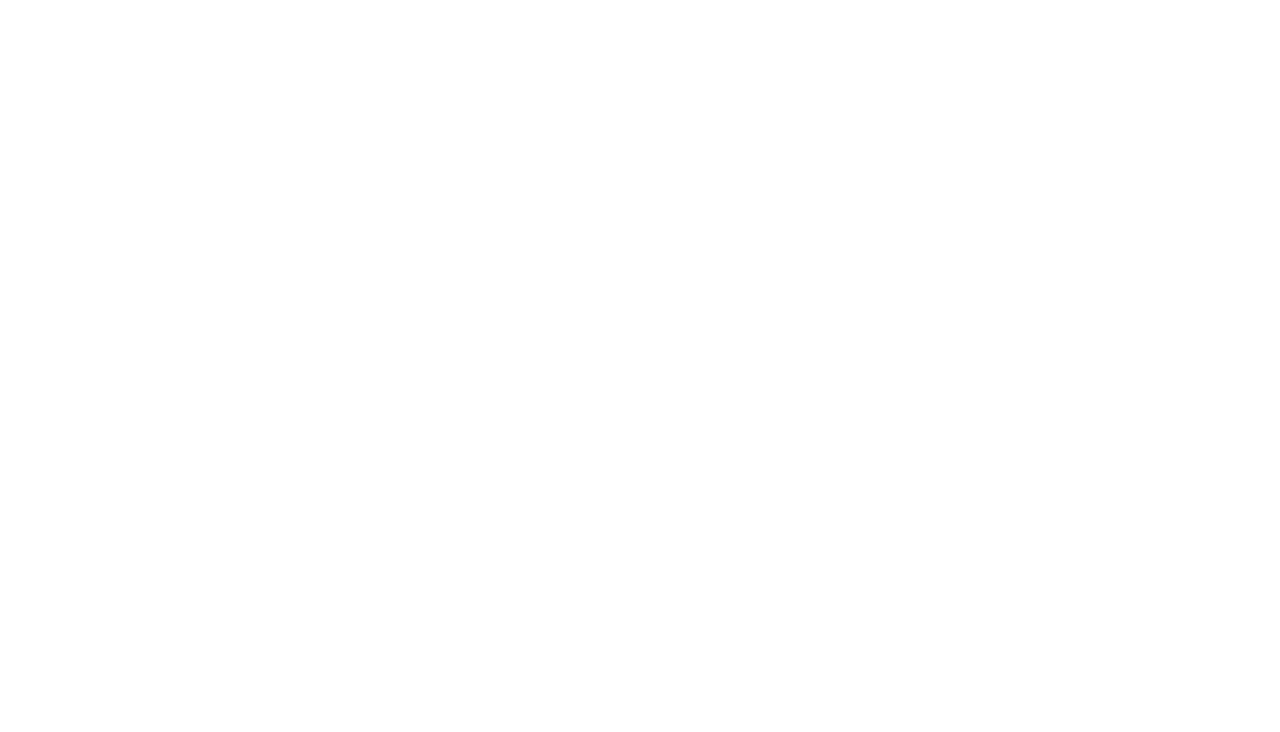
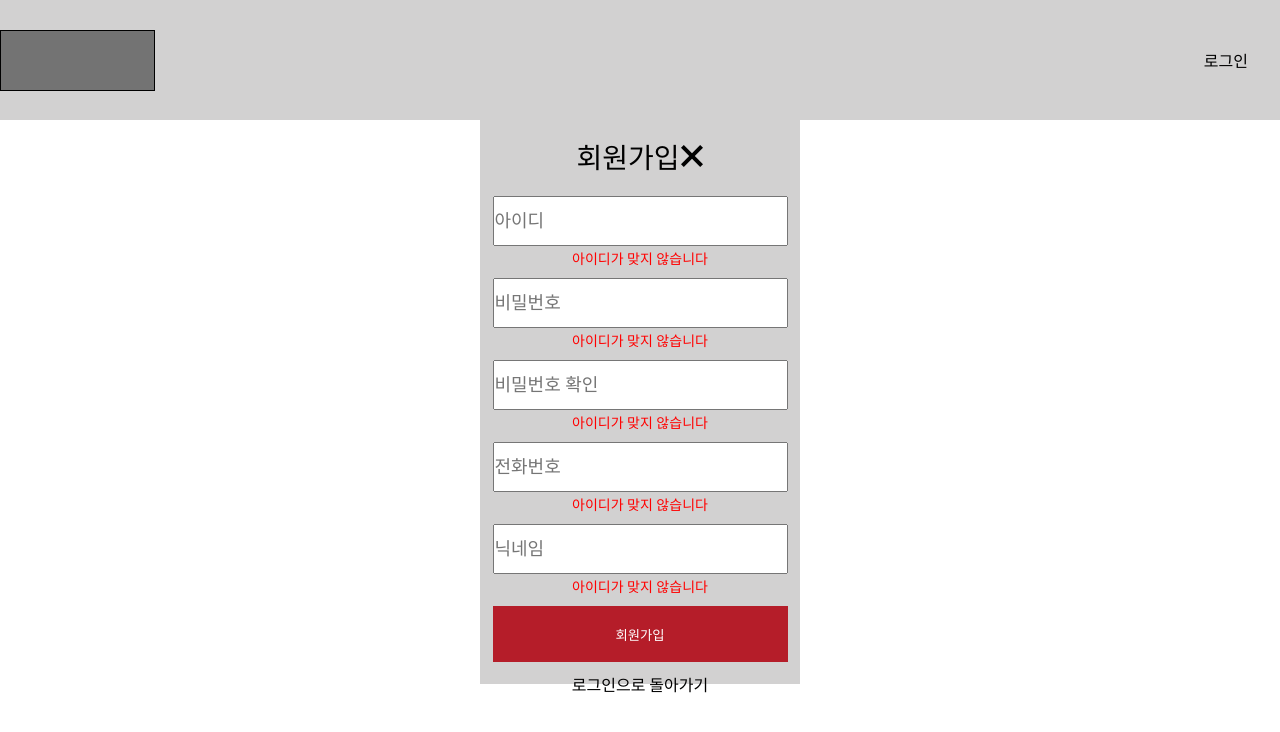
Before and after one commit to codestates/nBread, a React (Create React App) app in the folder client/: page /signUp in a window 1280 px wide. Shown: the top 732 px of the page. Built offline with nearby package versions, Linux system fonts and the light colour scheme.

Commit message:
Feature/26-page 폴더구조 작성

```diff
--- a/client/src/App.js
+++ b/client/src/App.js
@@ -1,6 +1,7 @@
 import React from 'react'
 import { BrowserRouter, Route, Switch, Link } from "react-router-dom";
 import './App.css';
+import SignUp from './modal/SignUp';
 import Main from './pages/Main';
 
 function App() {
@@ -9,6 +10,9 @@
       <Route exact path="/">
         <Main/>
       </Route>
+      <Route exact path="/signUp">
+        <SignUp/>
+      </Route>
     </BrowserRouter>
   );
 }
--- a/client/src/component/Navbar.js
+++ b/client/src/component/Navbar.js
@@ -1,6 +1,6 @@
-import React from 'react'
-import styled from 'styled-components'
-import logo from '../icons/ban_logo.png'
+import React from 'react';
+import styled from 'styled-components';
+import logo from '../icons/ban_logo.png';
 
 
 function Navbar() {
--- a/client/src/modal/SignUp.js
+++ b/client/src/modal/SignUp.js
@@ -0,0 +1,90 @@
+import React from 'react';
+import styled from 'styled-components';
+import Navbar from '../component/Navbar';
+
+
+function SignUp() {
+  const Wrapper = styled.div`
+    text-align: center;
+    width: 320px;
+    height: 568px;
+    display: flex;
+    justify-content: center;
+    background-color: #D2D1D1;
+    position: fixed;
+    top: 50%;
+    left: 50%;
+    transform: translate(-50%, -50%);
+  `;
+  const SignUpTitle = styled.div`
+    font-size: 28px;
+    margin-top: 20px;
+    margin-bottom: 20px;
+  `;
+  const SignUpForm = styled.form`
+
+
+  `;
+
+  const InputField = styled.input`
+    display: flex;
+    flex-direction: column;
+    width: 295px;
+    height: 50px;
+    font-size: 18px;
+    margin-top: 10px;
+  `;
+
+  const SignUpButton = styled.button`
+    width: 295px;
+    height: 56px;
+    background-color: #B51D29;
+    color: white;
+    border: none;
+    margin-top: 10px;
+
+  `;
+
+  const SignUpToLogin = styled.div`
+    margin-top: 10px;
+
+
+  `;
+
+  const Err = styled.div`
+    font-size: 14px;
+    color: red;
+    margin-top: 2px;
+  `;
+
+  return (
+    <>
+    <Navbar/>
+    <Wrapper>
+      <SignUpForm>
+      <SignUpTitle>회원가입
+        <svg xmlns="http://www.w3.org/2000/svg"
+          width="24" height="24" viewBox="0 0 24 24">
+          <path d="M23 20.168l-8.185-8.187 8.185-8.174-2.832-2.807-8.182
+          8.179-8.176-8.179-2.81 2.81 8.186 8.196-8.186 8.184 2.81 2.81
+          8.203-8.192 8.18 8.192z"/></svg>
+      </SignUpTitle>
+        <InputField placeholder="아이디"/>
+        <Err>아이디가 맞지 않습니다</Err>
+        <InputField placeholder="비밀번호"/>
+        <Err>아이디가 맞지 않습니다</Err>
+        <InputField placeholder="비밀번호 확인"/>
+        <Err>아이디가 맞지 않습니다</Err>
+        <InputField placeholder="전화번호"/>
+        <Err>아이디가 맞지 않습니다</Err>
+        <InputField placeholder="닉네임"/>
+        <Err>아이디가 맞지 않습니다</Err>
+        <SignUpButton>회원가입</SignUpButton>
+        <SignUpToLogin>로그인으로 돌아가기</SignUpToLogin>
+      </SignUpForm>
+    </Wrapper>
+    </>
+  );
+}
+
+export default SignUp;
--- a/client/src/pages/Main.js
+++ b/client/src/pages/Main.js
@@ -1,32 +1,50 @@
-import React from 'react';
-import Navbar from '../component/Navbar';
+import React from 'react'
+import Navbar from '../component/Navbar'
 import styled from 'styled-components'
 
-function Main(props) {
+function Main() {
   const Wrapper = styled.div`
-  display: flex;
-
+    /* display: flex; */
+    overflow:hidden;
   `;
   const PostListDiv = styled.div`
-
-    background-color: #888;
+    float: left;
+    background-color: #EEEEEE;
     width: 460px;
-    height: 800px;
+    height: calc(100vh - 120px);
   `;
 
   const MapDiv = styled.div`
-    /* display: flex;
-    justify-content: flex-end; */
-    background-color: bisque;
+    float: left;
+    margin-right: -460px;
+    padding-right: 460px;
+    background-color: #B7CADB;
     width: 100%;
-    height: 800px;
+    height: calc(100vh - 120px);
   `;
 
-  const Button = styled.button`
+  const WritingButton = styled.button`
+    position: fixed;
+    bottom: 160px;
+    right: 16px;
     border-radius: 100%;
+    border: none;
     width: 90px;
     height: 90px;
+    background-color: #D4AA71;
+    color: white;
+  `;
 
+  const ChattingButton = styled.button`
+    position: fixed;
+    bottom: 60px;
+    right: 16px;
+    border-radius: 100%;
+    border: none;
+    width: 90px;
+    height: 90px;
+    background-color: #B51D29;
+    color: white;
   `;
 
   return (
@@ -37,9 +55,14 @@
           목록
         </PostListDiv>
         <MapDiv>
-          지도
-          <Button>채팅</Button>
+          http://uxuiz.cafe24.com/wp/archives/4972
+          기본적으로 float속성의 특성상 첫번째 고정폭 박스만 float시키고 가변폭은
+          float를 하지 않은 채로 자동으로 폭을 잡도록 하는 것이다.
+          그러나 박스 수평정렬을 위해 우측 박스에도 float를 주게 되면 폭의 크기가 적당한
+          상태로 잡혀 있지 않으므로 우측으로 올라갈 수 없다. 약간의 편법을 이용해 보자.
         </MapDiv>
+        <WritingButton>글쓰기</WritingButton>
+        <ChattingButton>채팅</ChattingButton>
       </Wrapper>
     </div>
   );
```
